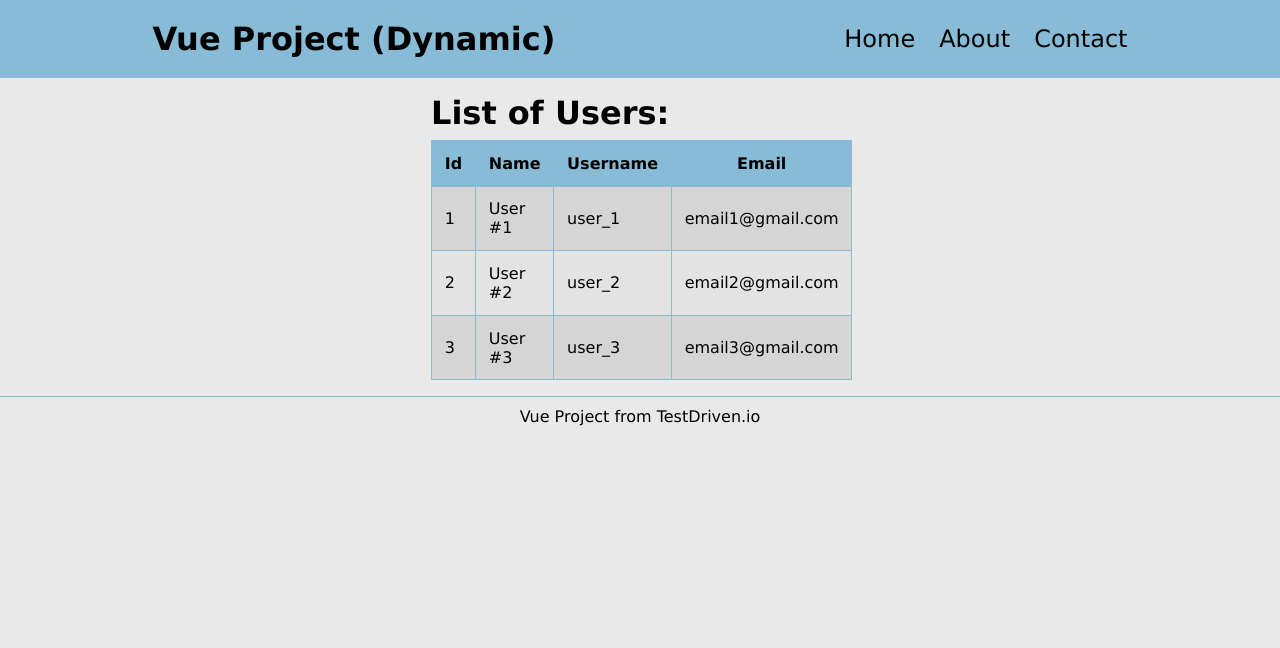
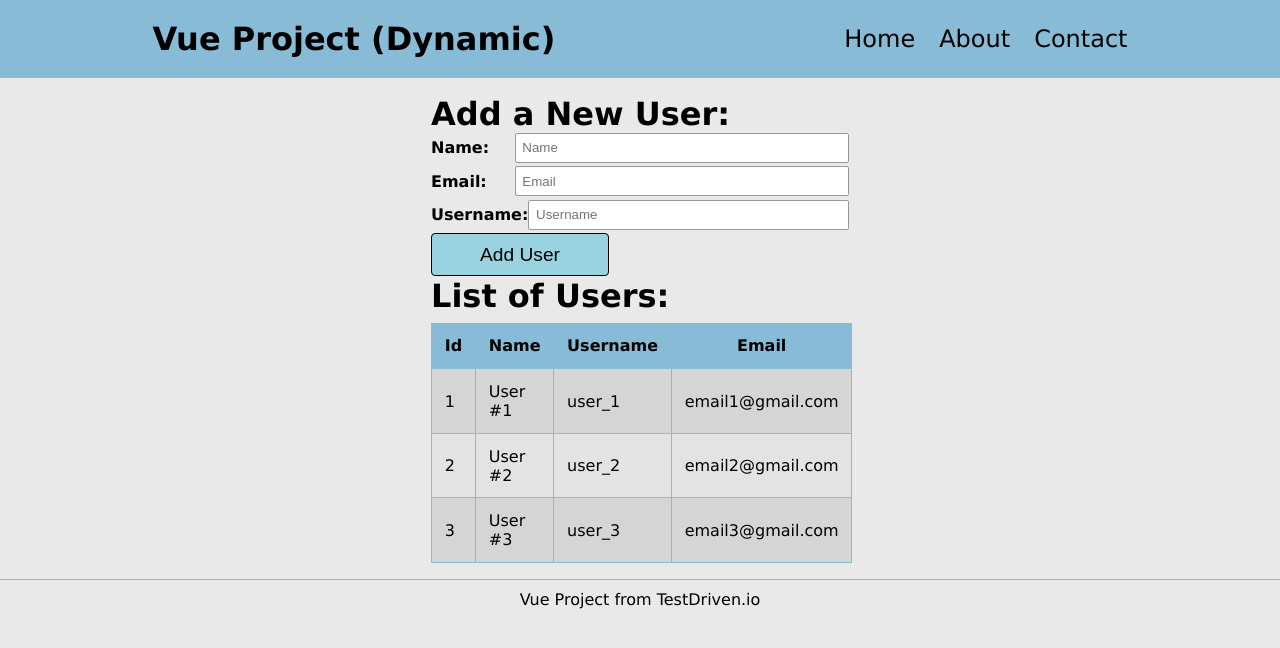
Before and after one commit to erkandem/vue3-crud-manual, a Vue app: page / in a window 1280 px wide. Shown: the top 648 px of the page. Built offline with nearby package versions, Linux system fonts and the light colour scheme.

Commit message:
part 2 - custom events

```diff
--- /dev/null
+++ b/src/components/AddNewUser.vue
@@ -0,0 +1,87 @@
+<script setup>
+import {ref} from '@vue/reactivity'
+
+const emit = defineEmits(['createUser'])
+const user = ref({
+    name: '',
+    email: '',
+    username: ''
+})
+
+// function addNewUser() {}
+// const addNewUser => {}
+const addNewUser = () => {
+    emit('createUser', {
+        name: user.value.name,
+        email: user.value.email,
+        username: user.value.username
+    })
+    user.value.name = ''
+    user.value.email = ''
+    user.value.username = ''
+}
+</script>
+
+<template>
+    <form>
+        <h1>Add a New User:</h1>
+        <div class="field">
+            <label for="newName">Name:</label>
+            <input type="text" id="newName" v-model="user.name" placeholder="Name">
+        </div>
+        <div class="field">
+            <label for="newEmail">Email:</label>
+            <input type="text" id="newEmail" v-model="user.email" placeholder="Email">
+        </div>
+        <div class="field">
+            <label for="newUsername">Username:</label>
+            <input type="text" id="newUsername" v-model="user.username" placeholder="Username">
+        </div>
+        <div class="field">
+            <button v-on:click.prevent="addNewUser">Add User</button>
+        </div>
+    </form>
+</template>
+
+
+<style scoped>
+form {
+    padding: 0.5px 0;
+}
+
+.field {
+    display: flex;
+    flex-direction: row;
+    justify-content: space-between;
+}
+
+label {
+    margin: auto 0;
+    font-weight: 600;
+}
+
+input {
+    width: 80%;
+    padding: 0.5em;
+    border: 1px solid #999;
+    border-radius: 2px;
+}
+
+.field + .field {
+    margin-top: 0.2rem;
+}
+
+button, input[type="submit"] {
+    background-color: #99D3Df;
+    padding: 0.5em 2.5em;
+    text-align: center;
+    font-size: 1.2em;
+    border-radius: 4px;
+    border: 1px solid black;
+}
+
+button:hover, input[type="submit"]:hover {
+    background-color: #88BBD6;
+    cursor: pointer;
+}
+</style>
--- a/src/components/AppContent.vue
+++ b/src/components/AppContent.vue
@@ -1,6 +1,7 @@
 <script setup>
 import { ref } from '@vue/reactivity'
 import ListUsers from './ListUsers.vue'
+import AddNewUser from './AddNewUser.vue'
 
 const message = ref('List of Users:')
 
@@ -24,10 +25,22 @@ const  users = ref([
     email: 'email3@gmail.com',
   },
 ])
+const createNewUser = (user) => {
+    if ((user.name !== '') && (user.email !== '') && (user.username !== '')) {
+        let newUser = {
+            id: users.value.length + 1 ,
+            name: user.name,
+            username: user.username,
+            email: user.email
+        }
+        users.value.push(newUser)
+    }
+}
 </script>
 
 <template>
     <main>
+        <AddNewUser v-on:createUser="createNewUser"></AddNewUser>
         <h1>{{ message }}</h1>
         <ListUsers v-bind:users="users"></ListUsers>
     </main>
```
Also changed, not shown: 1 other file (tests, documents, lock files or other folders).
